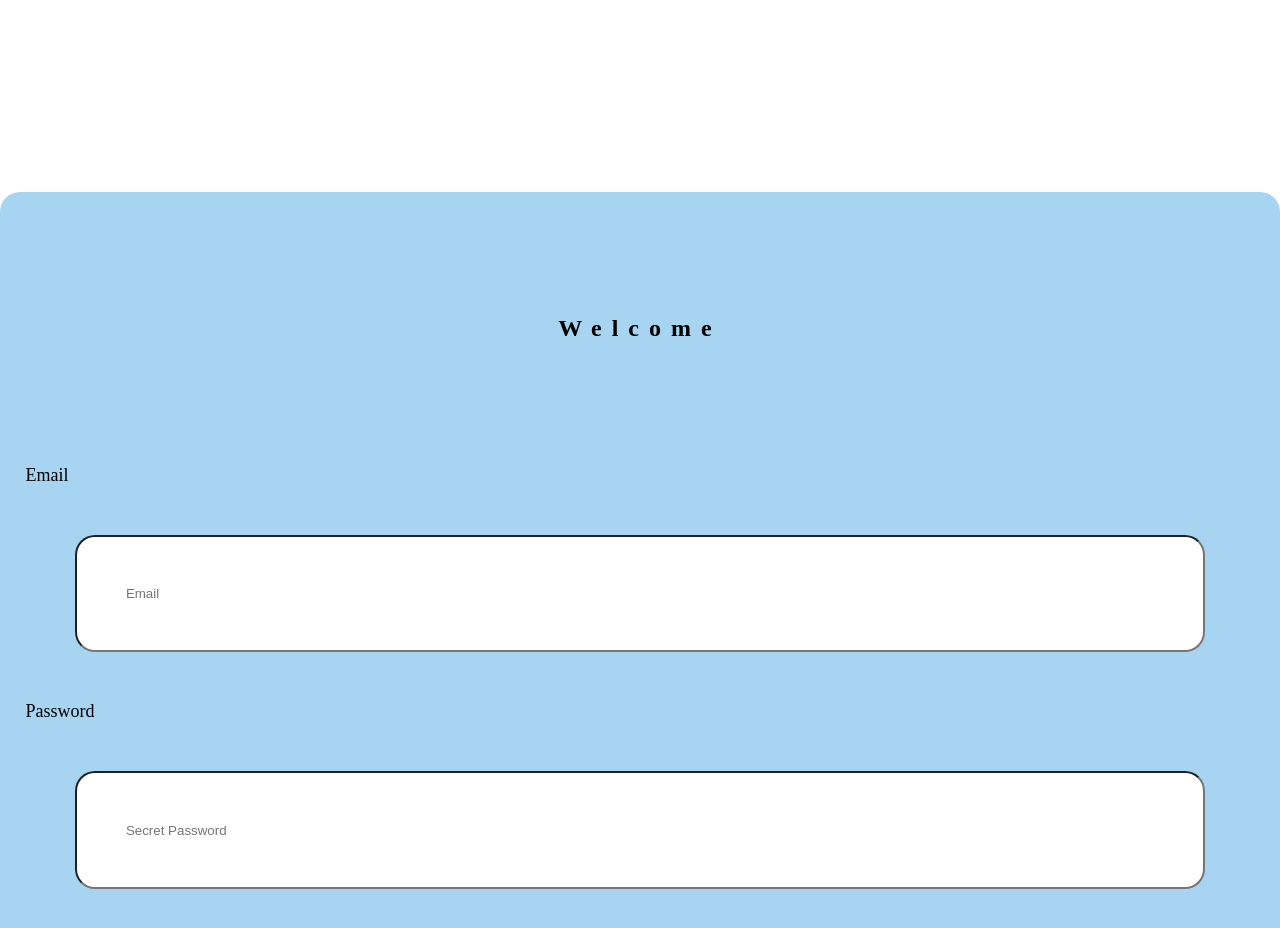
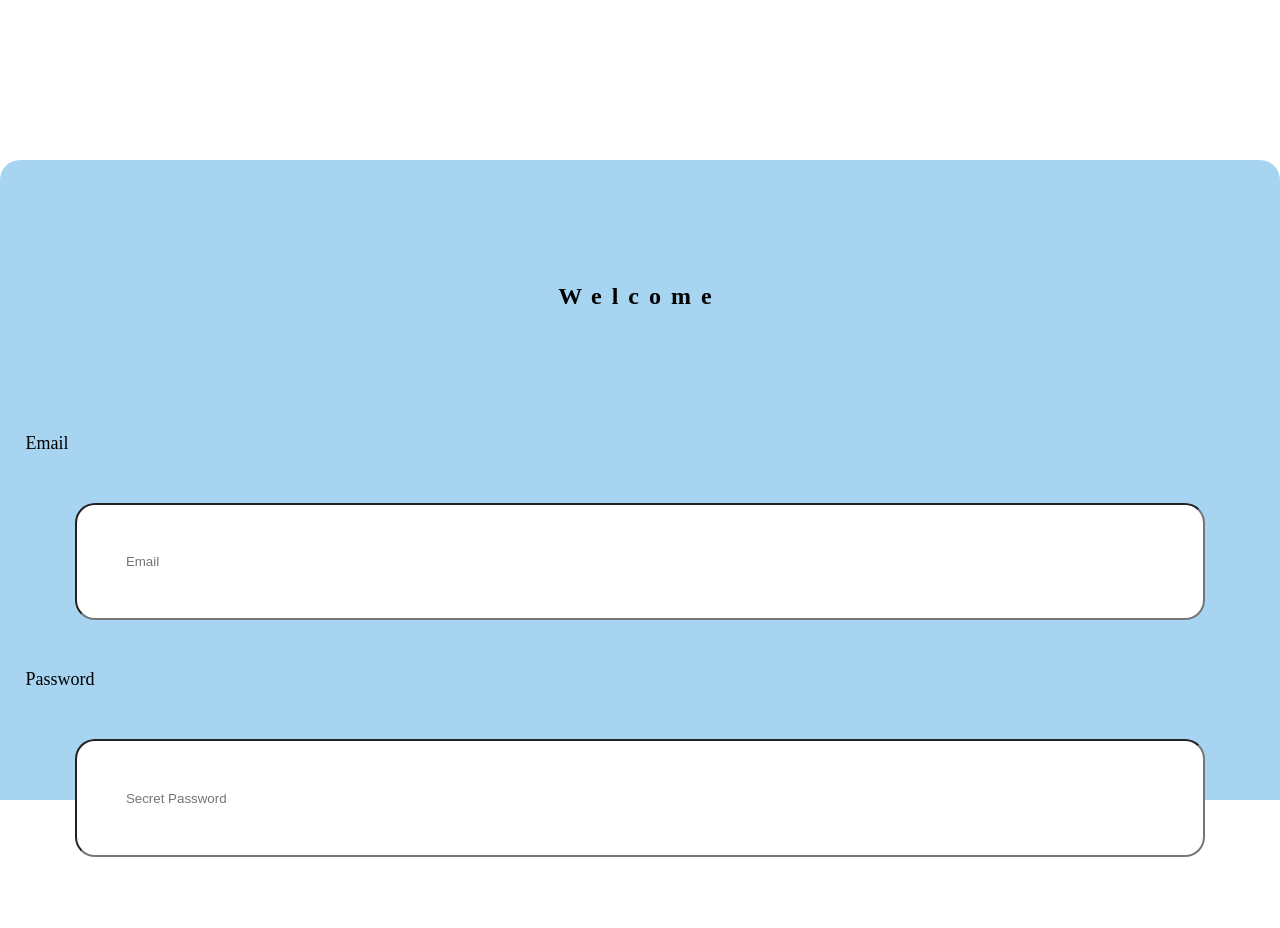
Before and after one commit to ivnmnndz/sign_up, a Next.js app: page /components/Modal/Modal in a window 1280 px wide. Shown: the top 928 px of the page. After the commit the page ends 906 px from the top, so only its background shows below. Built offline with nearby package versions, Linux system fonts and the light colour scheme.

Commit message:
styling update, state update

```diff
--- a/src/pages/components/Modal/Modal.js
+++ b/src/pages/components/Modal/Modal.js
@@ -3,18 +3,29 @@ import styles from "./Modal.module.scss";
 
 //card
 
-const Modal = () => {
+const Modal = ({ showModal }) => {
+  function handleModalClick(event) {
+    event.stopPropagation(); // Prevent the event from bubbling up to the article
+  }
+
   return (
-    <article>
-      <div className={styles.modal}>
+    <article className={styles.backdrop} onClick={showModal}>
+      <div className={styles.modal} onClick={handleModalClick}>
         <h2 className={styles.modal__header}>Welcome</h2>
         <form className={styles.modal__form}>
-
           <label className={styles.modal__subheader}>Email</label>
-          <input className={styles.modal__input} type="email" placeholder="Email"></input>
+          <input
+            className={styles.modal__input}
+            type="email"
+            placeholder="Email"
+          ></input>
 
           <label className={styles.modal__subheader}>Password</label>
-          <input className={styles.modal__input} type="password" placeholder="Secret Password "></input>
+          <input
+            className={styles.modal__input}
+            type="password"
+            placeholder="Secret Password "
+          ></input>
         </form>
       </div>
     </article>
--- a/src/pages/components/Modal/Modal.module.scss
+++ b/src/pages/components/Modal/Modal.module.scss
@@ -1,7 +1,5 @@
-
 .modal {
-    margin-top: 15%;
-    height: 100vh;
+  height: 80vh;
   width: 100vw;
   padding: 0 2%;
   background-color: rgb(166, 212, 241);
@@ -23,5 +21,20 @@
     padding: 4%;
     margin: 4%;
     border-radius: 20px;
+    &:focus {
+        background-color: rgb(213, 247, 213);
+    }
+    &:hover {
+        border: 4px solid darkblue;
+    }
+
+
   }
 }
+
+.backdrop {
+  height: 100vh;
+  display: flex;
+  justify-content: center;
+  align-items: flex-end;
+}
```
Also changed, not shown: src/pages/components/Navbar/Navbar.js (+2 -7 lines), src/pages/index.js (+9 -2 lines). Lines whose indentation alone changed are shown as unchanged.
